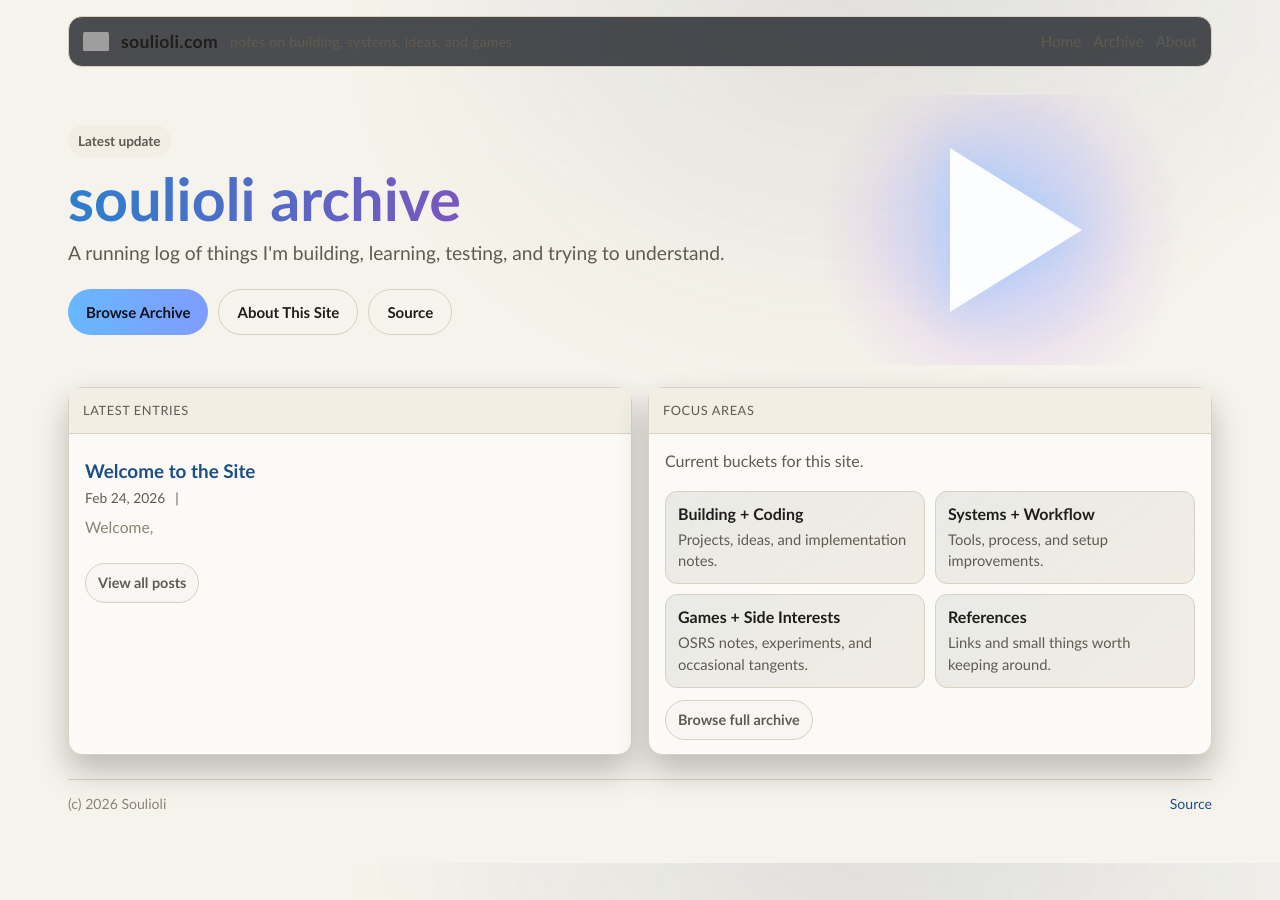
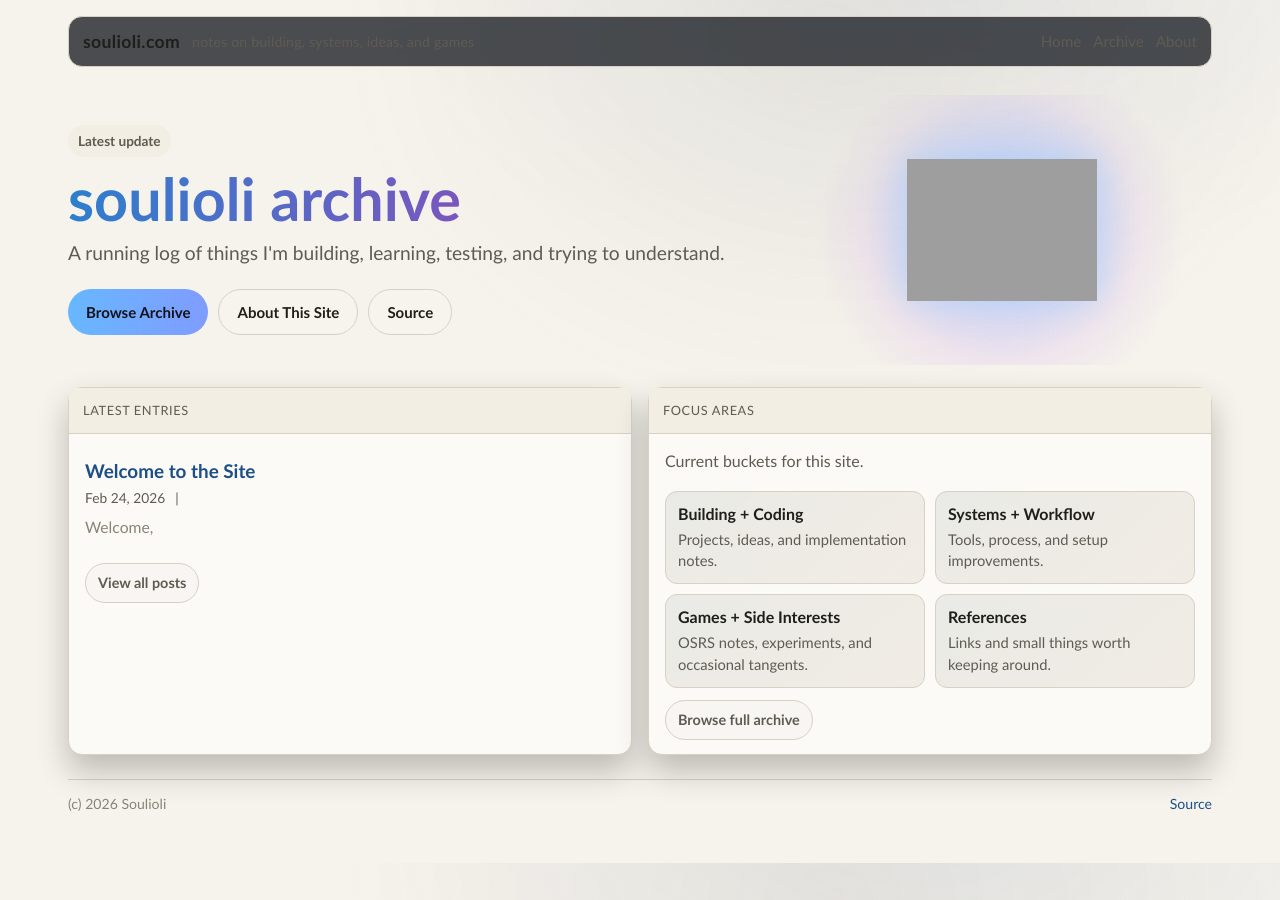
Before and after one commit to Souliolii/soulioli.com, a Jekyll site: the page built from index.html, in a window 1280 px wide. Built offline with Jekyll 4.4.1, drawn with Linux system fonts in a browser that asks for light colours; grey boxes are pictures that could not be loaded.

Commit message:
Update logo configuration and enhance hero section layout for improved branding

```diff
--- a/_config.yml
+++ b/_config.yml
@@ -1,7 +1,7 @@
 title: Soulioli
 description: Personal notes, projects, and reminders.
 url: "https://soulioli.com"
-logo: "/assets/logo.png"
+hero_logo: "/assets/logo.png"
 
 # Makes URLs nice like /first-log-entry/ instead of /2026/02/24/...
 permalink: /:title/
--- a/_layouts/default.html
+++ b/_layouts/default.html
@@ -78,13 +78,6 @@
       align-items:center;
       gap: 12px;
       flex-wrap:wrap;
-    }
-    .brand-logo{
-      width: 26px;
-      height: 26px;
-      border-radius: 6px;
-      object-fit: contain;
-      display:block;
     }
     .brand .name{
       font-weight: 700;
@@ -190,7 +183,17 @@
         radial-gradient(280px 280px at 50% 52%, rgba(196,138,255,0.40), transparent 66%);
       overflow: hidden;
     }
-    .hero-visual::before{
+    .hero-visual-logo{
+      position: absolute;
+      inset: 0;
+      margin: auto;
+      width: 190px;
+      height: 190px;
+      object-fit: contain;
+      filter: drop-shadow(0 0 18px rgba(145, 200, 255, 0.45));
+      z-index: 2;
+    }
+    .hero-visual.is-fallback::before{
       content: "";
       position: absolute;
       inset: 0;
@@ -292,9 +295,6 @@
   <div class="wrap">
     <div class="topbar">
       <div class="brand">
-        {% if site.logo %}
-          <img class="brand-logo" src="{{ site.logo | relative_url }}" alt="{{ site.title | default: 'Site' }} logo" />
-        {% endif %}
         <div class="name">soulioli.com</div>
         <div class="tag">notes on building, systems, ideas, and games</div>
       </div>
--- a/index.html
+++ b/index.html
@@ -15,7 +15,11 @@ title: Home
         <a class="btn" href="https://github.com/Souliolii/soulioli.com">Source</a>
       </div>
     </div>
-    <div class="hero-visual" aria-hidden="true"></div>
+    <div class="hero-visual{% unless site.hero_logo %} is-fallback{% endunless %}" aria-hidden="true">
+      {% if site.hero_logo %}
+        <img class="hero-visual-logo" src="{{ site.hero_logo | relative_url }}" alt="" />
+      {% endif %}
+    </div>
   </div>
 </div>
 
```
